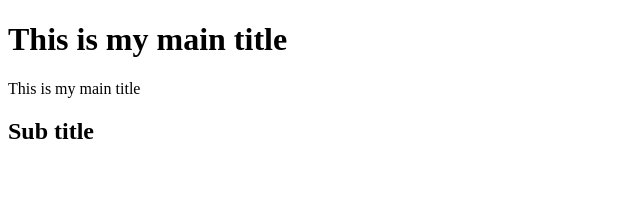
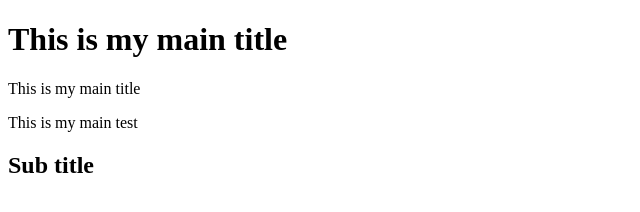
Before and after one commit to SetReyes/WDD-130, a plain HTML site: page Week01/Index.html in a window 1280 px wide. Shown: the whole page, without its empty margins (0-640 px from the left). Drawn offline with Linux system fonts and the light colour scheme.

Commit message:
Testing changes

```diff
--- a/Week01/Index.html
+++ b/Week01/Index.html
@@ -11,6 +11,7 @@
 <body>
     <h1>This is my main title</h1>
     <p>This is my main title</p>
+    <p>This is my main test</p>
     <h2>Sub title</h2>
 </body>
 
```
